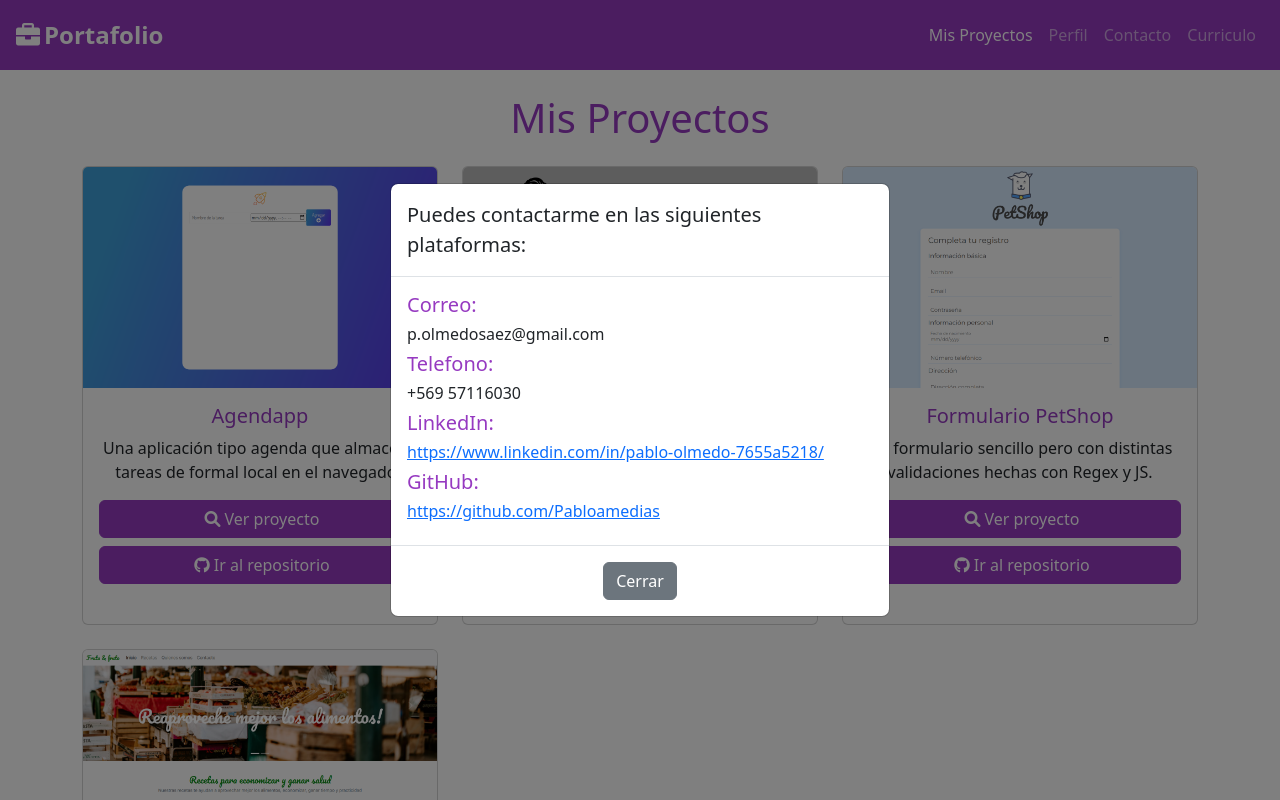
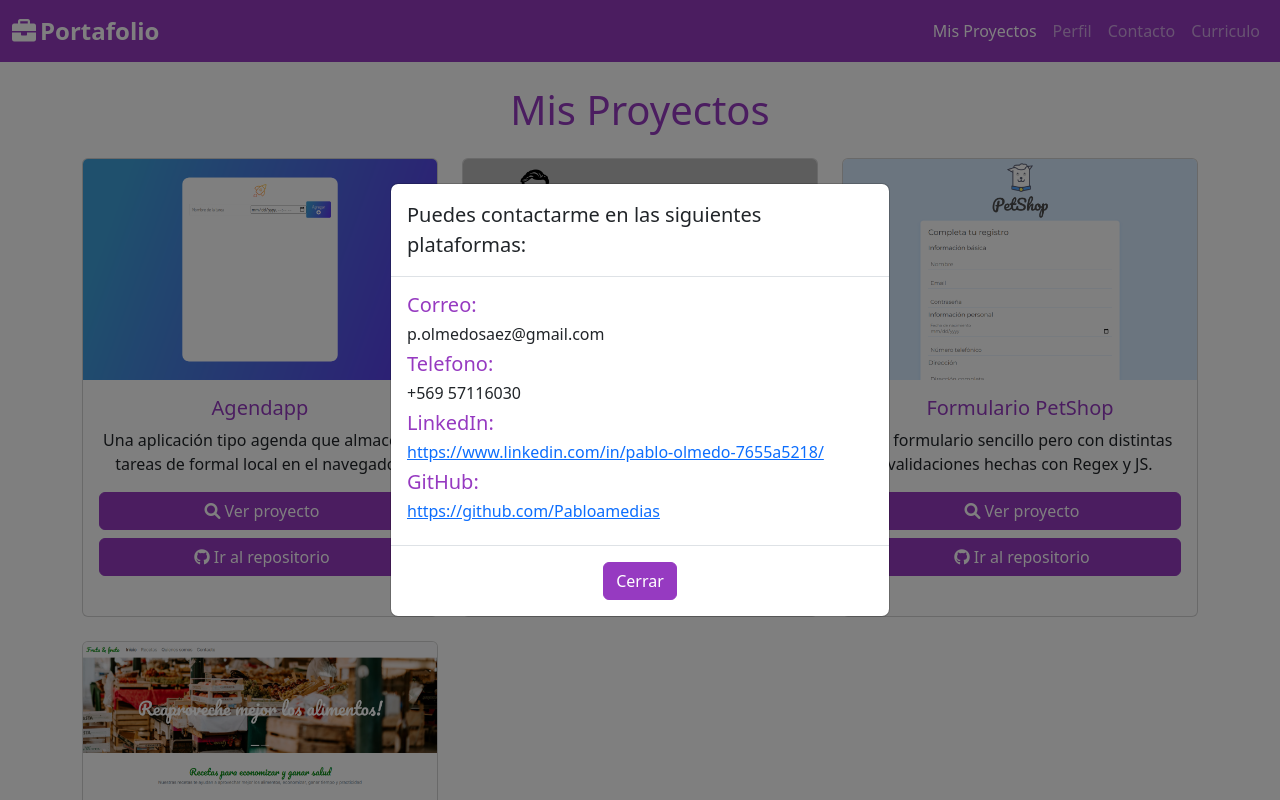
Before and after one commit to Pabloamedias/portfolio-react-ts, a React (Vite) app: page / in a window 1280 px wide. Both pictures are taken after a click on the button "Contacto". Shown: the top 800 px of the page. Built offline with nearby package versions, Linux system fonts and the light colour scheme.

Commit message:
Fix modal and navbar

```diff
--- a/src/components/Navbar.tsx
+++ b/src/components/Navbar.tsx
@@ -5,7 +5,7 @@ const Navbar = () => {
   return (
     <>
       <nav className="navbar navbar-expand-lg bg-purple" data-bs-theme="dark">
-        <div className="container-fluid m-1">
+        <div className="container-fluid">
           <NavLink className="navbar-brand fs-4 fw-bold" to={"/"}>
           <i className="fa-solid fa-briefcase me-1"></i>
             Portafolio
@@ -72,7 +72,7 @@ const Navbar = () => {
         </a>
       </div>
       <div className="modal-footer justify-content-center">
-        <button type="button" className="btn btn-secondary " data-bs-dismiss="modal">Cerrar</button>
+        <button type="button" className="btn btn-purple " data-bs-dismiss="modal">Cerrar</button>
       </div>
     </div>
   </div>
```
